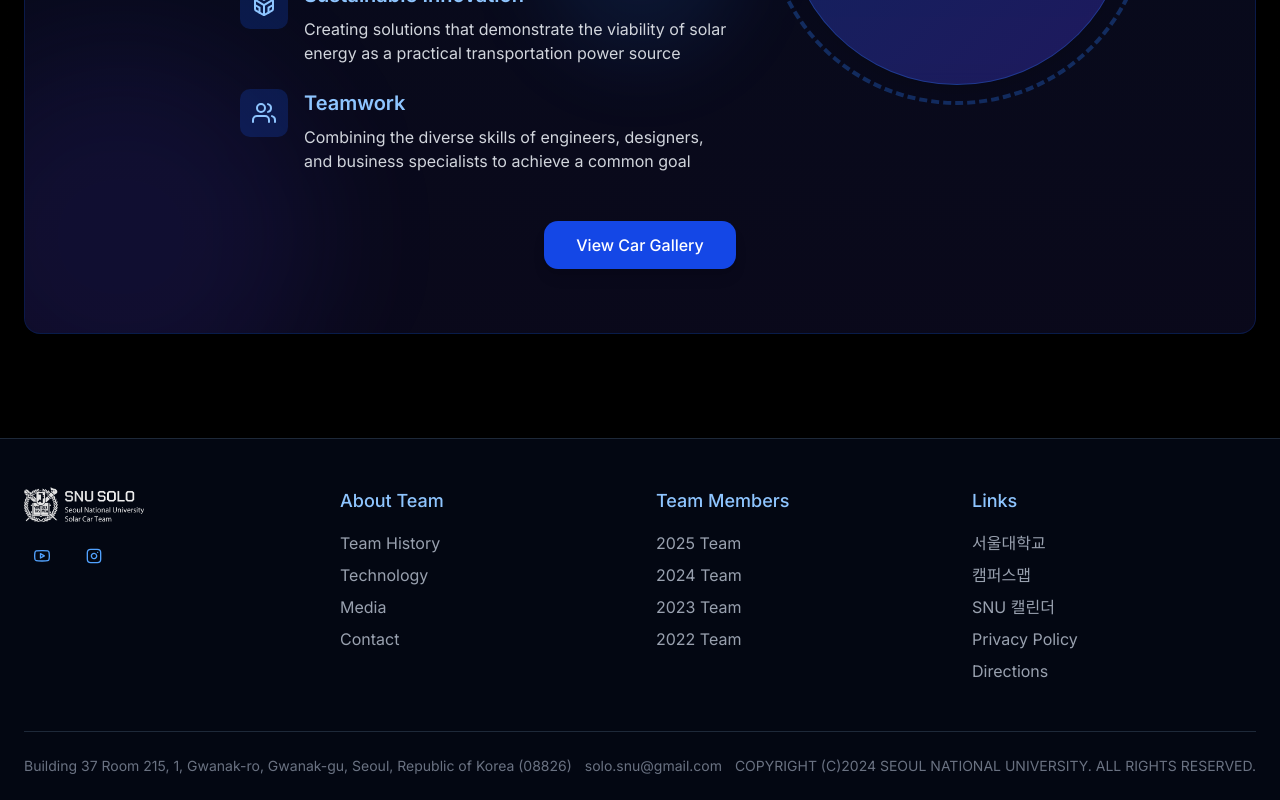
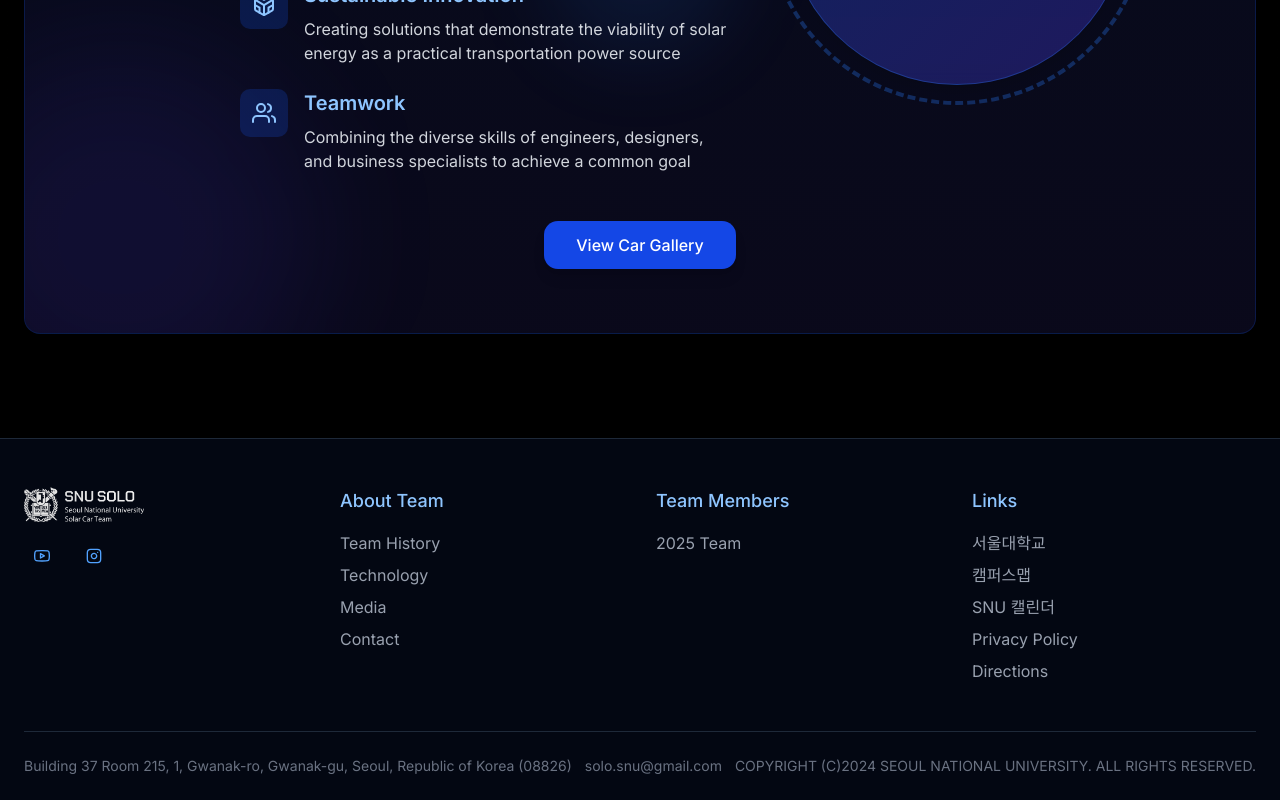
Before and after one commit to devsangho/snu-solo-page, a Next.js app: page / in a window 1280 px wide. Shown: the part 5571-6371 px from the top of the page. Built offline with nearby package versions, Linux system fonts and the light colour scheme.

Commit message:
Update Footer component links and remove outdated team entries for improved navigation

```diff
--- a/src/components/Footer.tsx
+++ b/src/components/Footer.tsx
@@ -68,23 +68,8 @@ export default function Footer() {
             <h3 className="font-medium text-lg mb-4 text-blue-300">Team Members</h3>
             <ul className="space-y-2">
               <li>
-                <Link href="/team/2025" className="text-gray-400 hover:text-blue-300 transition-colors">
+                <Link href="/members/2025" className="text-gray-400 hover:text-blue-300 transition-colors">
                   2025 Team
-                </Link>
-              </li>
-              <li>
-                <Link href="/team/2024" className="text-gray-400 hover:text-blue-300 transition-colors">
-                  2024 Team
-                </Link>
-              </li>
-              <li>
-                <Link href="/team/2023" className="text-gray-400 hover:text-blue-300 transition-colors">
-                  2023 Team
-                </Link>
-              </li>
-              <li>
-                <Link href="/team/2022" className="text-gray-400 hover:text-blue-300 transition-colors">
-                  2022 Team
                 </Link>
               </li>
             </ul>
```
